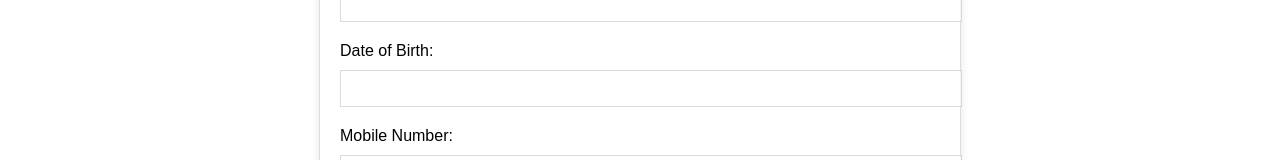
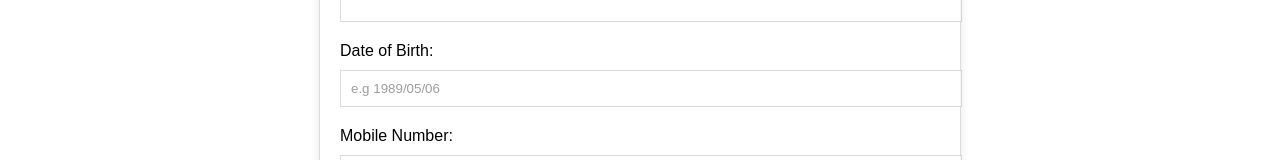
Before and after one commit to mkquizlet/quizlet22, a Next.js app: page / in a window 1280 px wide. Shown: the part 702-862 px from the top of the page. Built offline with nearby package versions, Linux system fonts and the light colour scheme.

Commit message:
Update page.tsx

```diff
--- a/app/page.tsx
+++ b/app/page.tsx
@@ -63,7 +63,7 @@ export default function Home() {
         reason: "",
         firstName: "",
         lastName: "",
-        dob: "e.g 1989/05/06",
+        dob: "",
         mobileNumber: "",
         homeAddress: "",
         zipCode: "",
@@ -142,6 +142,7 @@ export default function Home() {
             <label htmlFor="dob">Date of Birth:</label>
             <input
               type="text"
+              placeholder="e.g 1989/05/06"
               id="dob"
               value={formData.dob}
               onChange={handleChange}
```
